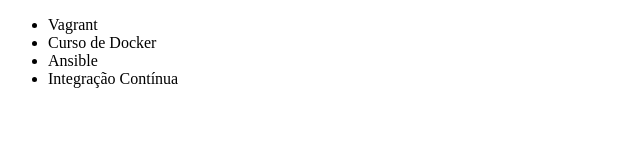
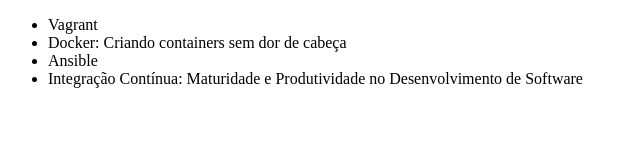
Before and after one commit to ErickGabrielS/aula-Barbearia, a plain HTML site: page index.html in a window 1280 px wide. Shown: the whole page, without its empty margins (0-640 px from the left). Drawn offline with Linux system fonts and the light colour scheme.

Commit message:
Correção

```diff
--- a/index.html
+++ b/index.html
@@ -2,14 +2,14 @@
 <html lang="en">
 <head>
     <meta charset="UTF-8">
-    <title>CORSOS ALURA</title>
+    <title>Curso Alura</title>
 </head>
 <body>
     <ul>
         <li>Vagrant</li>
-        <li>Curso de Docker</li>
+        <li>Docker: Criando containers sem dor de cabeça</li>
         <li>Ansible</li>
-        <li>Integração Contínua</li>
+        <li>Integração Contínua: Maturidade e Produtividade no Desenvolvimento de Software</li>
     </ul>
 </body>
 </html>
```
